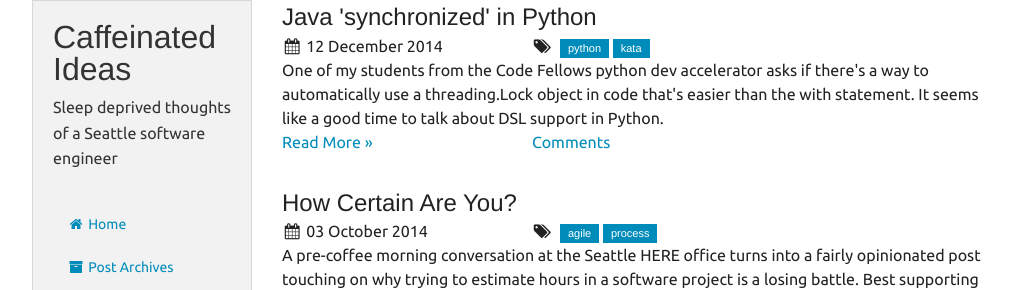
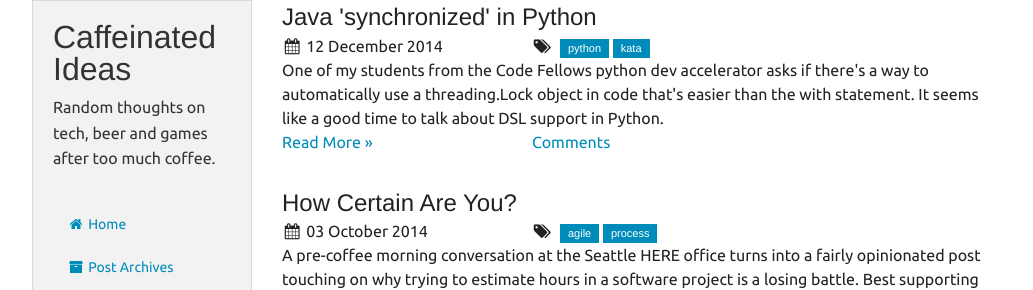
Before and after one commit to dhable/caffeinatedideas.com, a Jekyll site: the page built from index.html, in a window 1280 px wide. Shown: the top 290 px of the page, without its empty margins (123-1156 px from the left). Built offline with Jekyll 4.4.1, drawn with Linux system fonts in a browser that asks for light colours; nearby versions of some CDN libraries; comment, search, counter and statistics services are not loaded.

Commit message:
Updated site description

```diff
--- a/_config.yml
+++ b/_config.yml
@@ -1,5 +1,5 @@
 name: Caffeinated Ideas
-description: Sleep deprived thoughts of a Seattle software engineer
+description: Random thoughts on tech, beer and games after too much coffee.
 url: http://caffeinatedideas.com
 
 timezone: America/Los_Angeles
```
